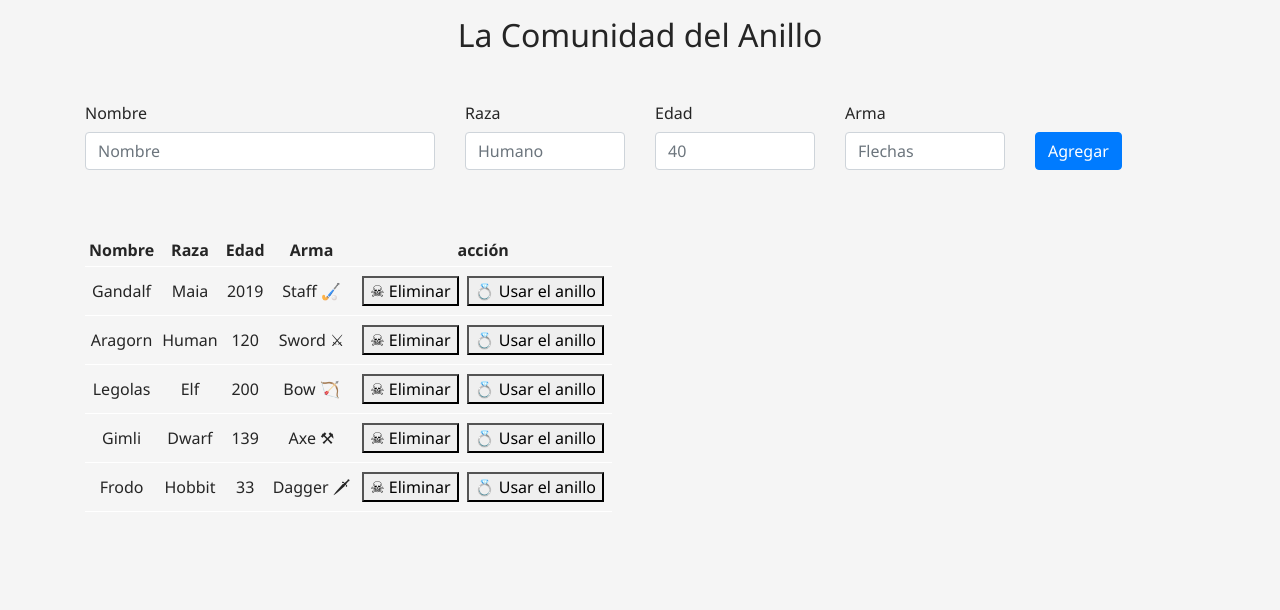
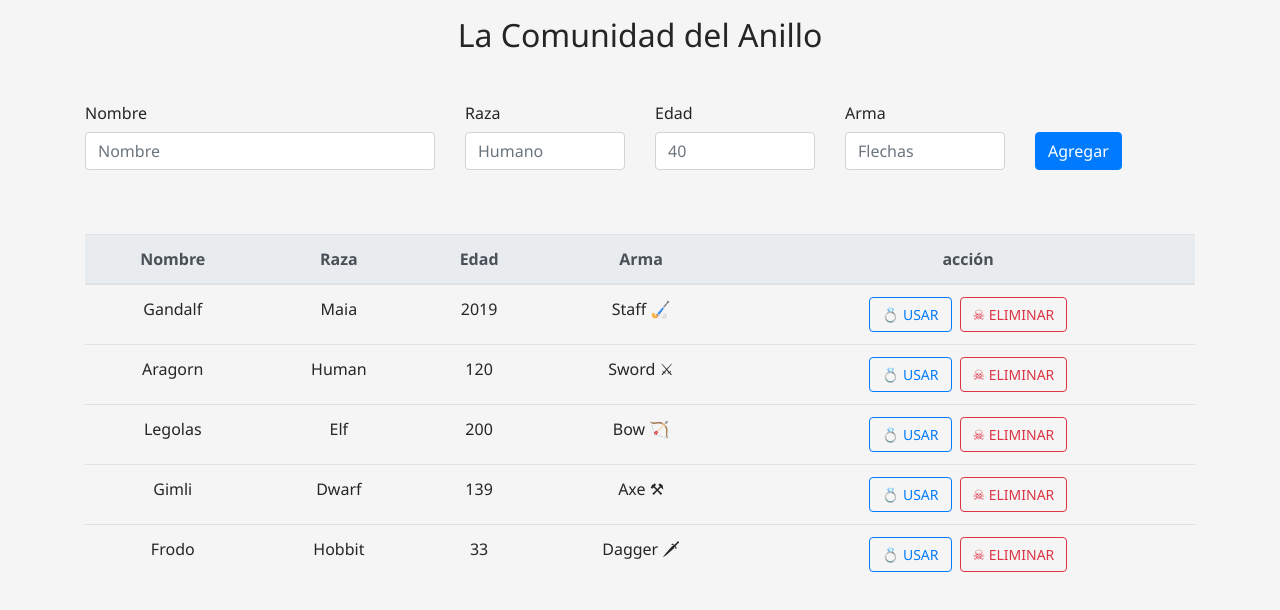
Before and after one commit to feliguez/rick-and-morty, a React (Create React App) app: page / in a window 1280 px wide. Shown: the top 610 px of the page. Built offline with nearby package versions, Linux system fonts and the light colour scheme.

Commit message:
Apply redesign using bootstrap css

```diff
--- a/src/components/heroesTable/HeroesTable.css
+++ b/src/components/heroesTable/HeroesTable.css
@@ -1,24 +1,18 @@
-.heroes-row td,
-.heroes-row th {
-  border-bottom: 1px solid white;
-  padding: 4px;
-}
-
-table {
-  border-collapse: collapse;
-}
-
 .controls {
   display: flex;
-  margin: 5px 0;
+  justify-content: center;
 }
-
-.controls div {
-  cursor: pointer;
+.controls button {
   margin: 0 4px;
+  text-transform: uppercase;
+  font-size: 0.875em;
 }
 
 .isKill {
+  opacity: 0.7;
+}
+
+.isKill > td:not(:last-child) {
   text-decoration: line-through;
   opacity: 0.7;
 }
--- a/src/components/heroesTable/HeroesTable.jsx
+++ b/src/components/heroesTable/HeroesTable.jsx
@@ -13,7 +13,7 @@ const HeroesTable = () => {
 
   return (
     <Table isRingUsed={isRingUsed}>
-      <Tbody>
+      <thead className="thead-light">
         <Tr>
           <Th>Nombre</Th>
           <Th>Raza</Th>
@@ -21,6 +21,8 @@ const HeroesTable = () => {
           <Th>Arma</Th>
           <Th>acción</Th>
         </Tr>
+      </thead>
+      <Tbody>
         {heroesList.map((hero, i) => {
           return (
             <Tr key={i} isKill={hero.isKill} useRing={hero.useRing}>
@@ -30,8 +32,26 @@ const HeroesTable = () => {
               <Td>{hero.weapon}</Td>
               <Td>
                 <div className="controls">
-                  <div>
-                    <button onClick={() => state.handleKill(i)}>
+                  {!hero.isKill && (
+                    <button
+                      onClick={() => state.handleRing(i)}
+                      disabled={isRingUsed}
+                      className="btn btn-outline-primary"
+                    >
+                      <span role="img" aria-label="ring">
+                        💍
+                      </span>{' '}
+                      Usar
+                    </button>
+                  )}
+                  <button
+                    onClick={() => state.handleKill(i)}
+                    className={`btn ${
+                      !hero.isKill
+                        ? 'btn-outline-danger'
+                        : 'btn-outline-success'
+                    }`}
+                  >
                     {hero.isKill ? (
                       ' Restaurar'
                     ) : (
@@ -40,20 +60,6 @@ const HeroesTable = () => {
                       </span>
                     )}
                   </button>
-                  </div>
-                  <div>
-                    {!hero.isKill && (
-                      <button
-                        onClick={() => state.handleRing(i)}
-                        disabled={isRingUsed}
-                      >
-                        <span role="img" aria-label="ring">
-                          💍
-                        </span>{' '}
-                        Usar el anillo
-                      </button>
-                    )}
-                  </div>
                 </div>
               </Td>
             </Tr>
--- a/src/components/table/Table.jsx
+++ b/src/components/table/Table.jsx
@@ -1,7 +1,11 @@
 import React from 'react';
 
 const Table = props => {
-  return <table className="heroes-table">{props.children}</table>;
+  return (
+    <div className="table-responsive">
+      <table className="table table-hover heroes-table">{props.children}</table>
+    </div>
+  );
 };
 
 export default Table;
```
Lines whose indentation alone changed are shown as unchanged.
